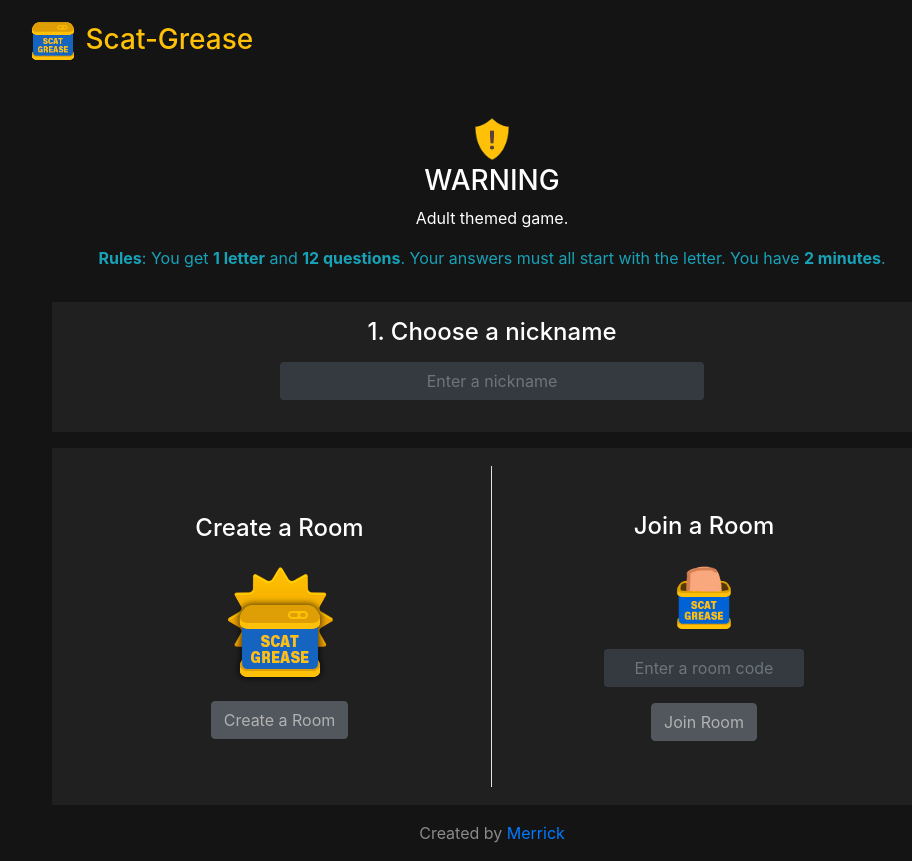
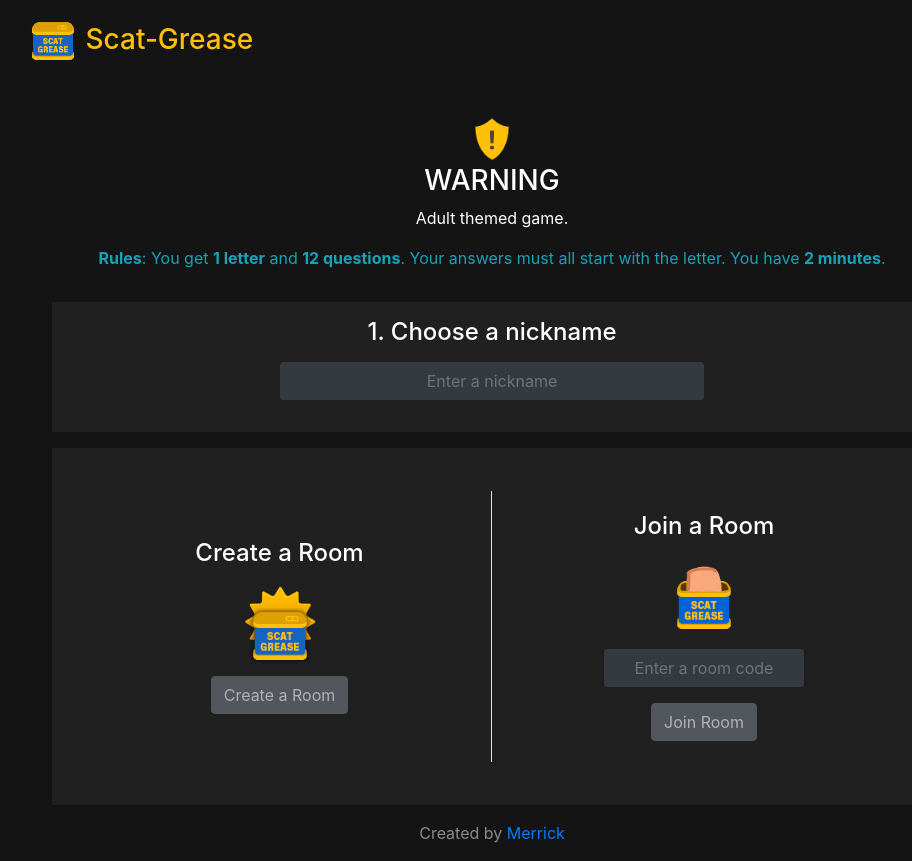
Before and after one commit to merrick89/scat-grease, a React (Create React App) app: page / in a window 1280 px wide. Shown: the whole page, without its empty margins (148-1060 px from the left). Built offline with nearby package versions, Linux system fonts and the light colour scheme.

Commit message:
Fix images for create and join

```diff
--- a/src/components/Home.js
+++ b/src/components/Home.js
@@ -126,7 +126,7 @@ class Home extends Component {
           <div className="d-flex justify-content-around align-items-center">
             <div className="w-50 p-5 border-right">
               <h4>Create a Room</h4>
-              <img className="display-block" src={newgame} alt="Create Game" /><br />
+              <img className="display-block" style={{width: "100%", maxWidth: "100px"}} src={newgame} alt="Create Game" /><br />
             { this.state.nickName
               ?
                 <button className="btn btn-success" onClick={this.createRoom}>Create a Room</button>
@@ -136,7 +136,7 @@ class Home extends Component {
             </div>
             <div className="w-50 p-5">
               <h4>Join a Room</h4>
-              <img className="display-block" style={{maxWidth: "100px"}} src={joingame} alt="Join Game" /><br />
+              <img className="display-block" style={{width: "100%", maxWidth: "100px"}} src={joingame} alt="Join Game" /><br />
               <div className="mb-3">
                 <input type="text" className="form-control w-100 m-auto text-center bg-dark border-0 text-white" placeholder="Enter a room code" style={{maxWidth: "200px"}} onChange={(e) => this.handleJoinRoomCode(e)} value={this.state.roomCode} />
               </div>
```
